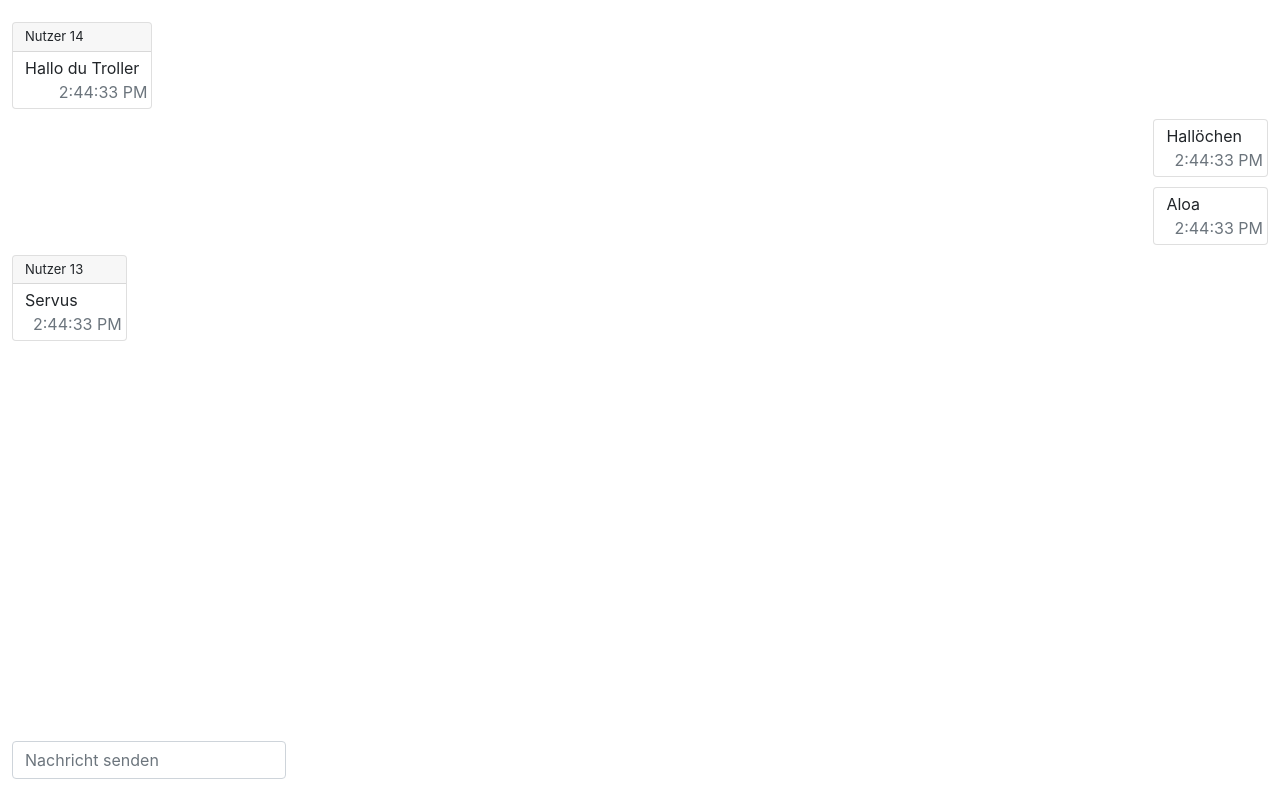
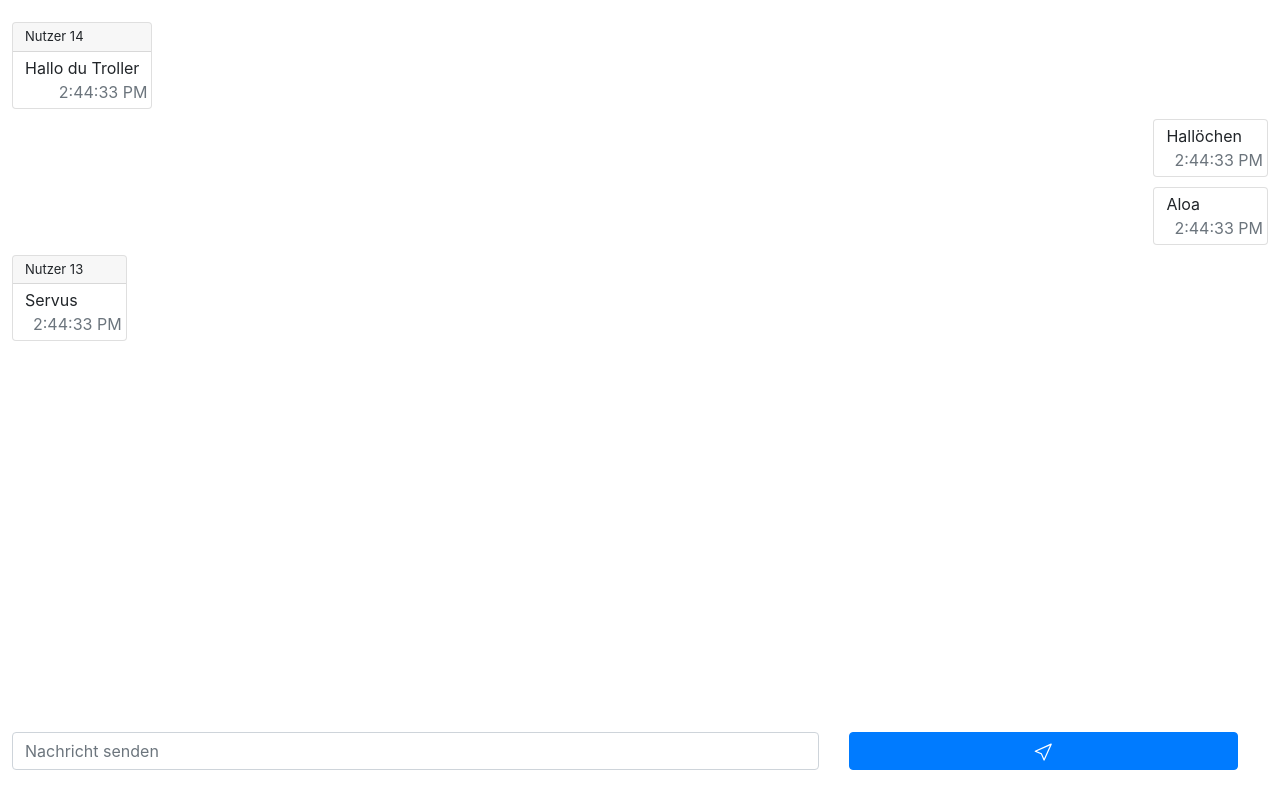
Before and after one commit to educorvi/edi_classroomchat, a Vue app: page / in a window 1280 px wide. Built offline with nearby package versions, Linux system fonts and the light colour scheme.

Commit message:
SendeButton

```diff
--- a/src/components/Chatmessage.vue
+++ b/src/components/Chatmessage.vue
@@ -28,7 +28,7 @@
         },
         computed: {
             isSelf() {
-                return this.user===this.message.user
+                return this.user === this.message.user
             }
         },
     }
@@ -45,6 +45,7 @@
         width: 100%;
         display: flex;
     }
+
     .leftDiv {
         @extend .messageDivs;
         justify-content: flex-start;
--- a/src/components/chatsendBar.vue
+++ b/src/components/chatsendBar.vue
@@ -1,8 +1,14 @@
 <template>
     <div id="senddiv">
         <b-form inline @submit="send">
-            <b-input v-model="newMessage" placeholder="Nachricht senden"></b-input>
-<!--            <b-button>Senden</b-button>-->
+            <b-row style="width: 100%">
+                <b-col cols="8">
+                    <b-input v-model="newMessage" placeholder="Nachricht senden" style="width: 100%"></b-input>
+                </b-col>
+                <b-col cols="4">
+                    <b-button type="submit" variant="primary" style="width: 100%"><b-icon-cursor/></b-button>
+                </b-col>
+            </b-row>
         </b-form>
 
     </div>
@@ -31,8 +37,8 @@
 
 <style scoped>
     #senddiv {
-        display: flex;
-        justify-content: space-between;
+        /*display: flex;*/
+        /*justify-content: space-between;*/
         position: fixed;
         bottom: 0;
         left: 0;
```
Also changed, not shown: 1 other file (tests, documents, lock files or other folders).
